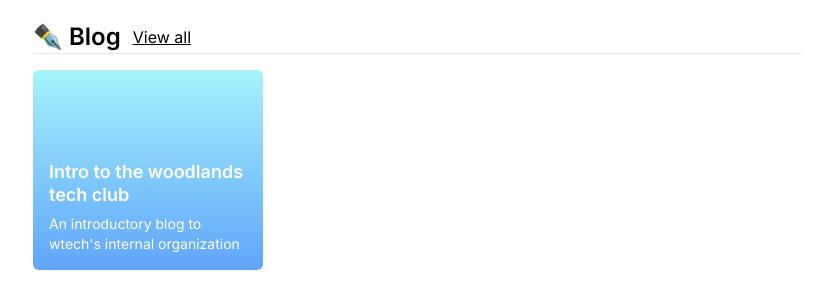
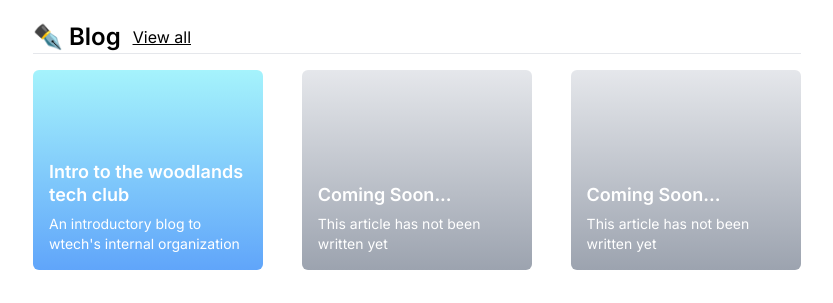
Before and after one commit to woodlands-tech-club/wtech-website, a SvelteKit app: page / in a window 1280 px wide. Shown: the part 649-952 px from the top of the page, without its empty margins (223-1056 px from the left). Built offline with nearby package versions, Linux system fonts and the light colour scheme.

Commit message:
add placeholder articles

```diff
--- a/src/components/Blog.svelte
+++ b/src/components/Blog.svelte
@@ -17,6 +17,20 @@
 			article_link="/intro"
 		/>
 	</li>
-	<!-- <li class="w-[100%]"><Article title="Title" subtitle="Subtitle" gradient="from-violet-200 to-fuchsia-400"></Article></li>
-    <li class="w-[100%]"><Article title="Title" subtitle="Subtitle" gradient="from-sky-200 to-indigo-400"></Article></li> -->
+	<li class="w-[100%] lg:max-w-[30%]">
+		<Article
+			title="Coming Soon..."
+			subtitle="This article has not been written yet"
+			gradient="from-gray-200 to-gray-400"
+			article_link="#"
+		/>
+	</li>
+	<li class="w-[100%] lg:max-w-[30%]">
+		<Article
+			title="Coming Soon..."
+			subtitle="This article has not been written yet"
+			gradient="from-gray-200 to-gray-400"
+			article_link="#"
+		/>
+	</li>
 </ul>
```
